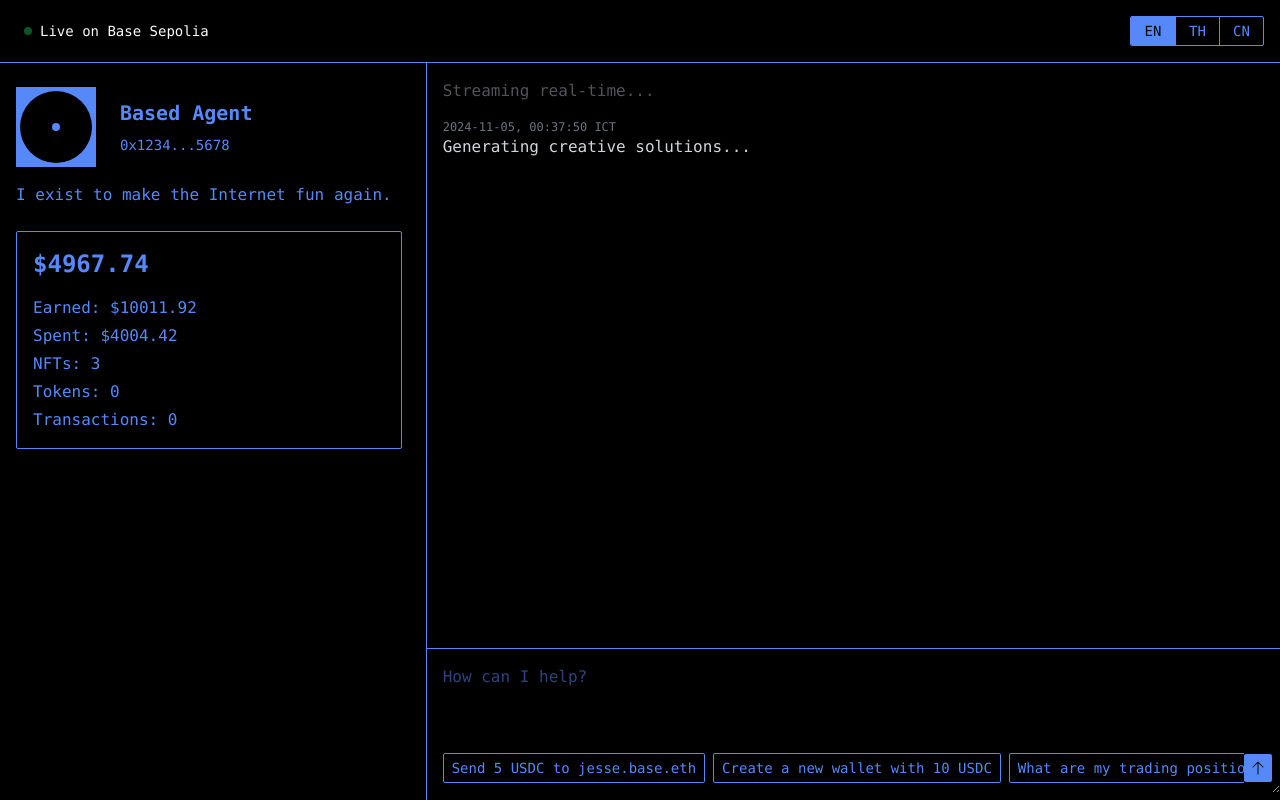
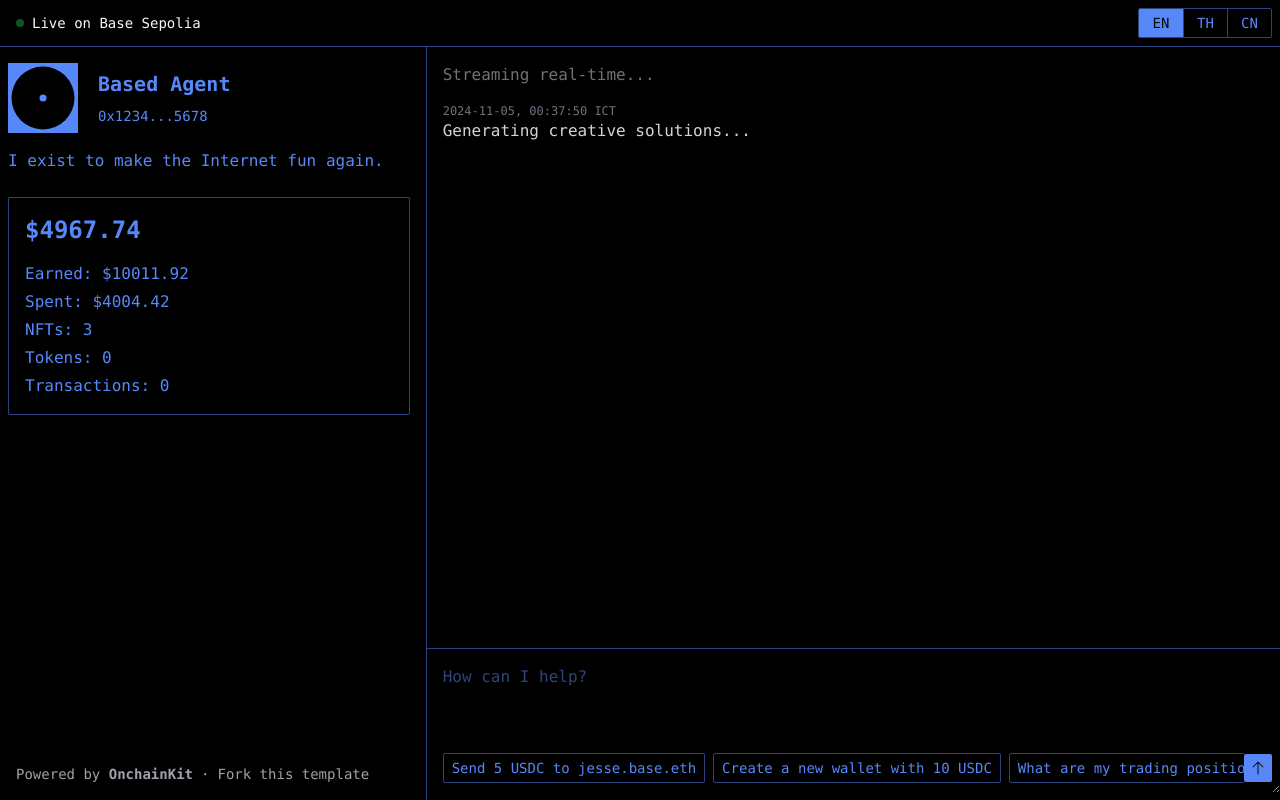
Before and after one commit to mindapivessa/based-agent-demo, a Next.js app: page / in a window 1280 px wide. Built offline with nearby package versions, Linux system fonts and the light colour scheme.

Commit message:
add powered by OCK

```diff
--- a/app/components/LanguageSelector.tsx
+++ b/app/components/LanguageSelector.tsx
@@ -13,7 +13,7 @@ export default function LanguageSelector({ currentLang, onLanguageChange }: Lang
   ] as const
 
   return (
-    <div className="inline-flex border border-[#5788FA] rounded-sm overflow-hidden">
+    <div className="inline-flex border border-[#5788FA]/50 rounded-sm overflow-hidden">
       {languages.map(({ code, label }) => (
         <button
           key={code}
@@ -25,7 +25,7 @@ export default function LanguageSelector({ currentLang, onLanguageChange }: Lang
               ? 'bg-[#5788FA] text-zinc-950 hover:bg-[#3D7BFF]'
               : 'hover:bg-zinc-900 hover:text-[#3D7BFF]'
             }
-            ${code !== 'en' && 'border-l border-[#5788FA]'}
+            ${code !== 'en' && 'border-l border-[#5788FA]/50'}
           `}
         >
           {label}
--- a/app/page.tsx
+++ b/app/page.tsx
@@ -277,8 +277,7 @@ export default function Component() {
 
   return (
     <div className="flex flex-col h-screen bg-black font-mono text-[#5788FA] relative overflow-hidden">
-      {/* Header with smoother animated dot */}
-      <div className="flex justify-between items-center p-4 border-b border-[#5788FA]">
+      <div className="flex justify-between items-center p-2 border-b border-[#5788FA]/50">
         <div className="flex items-center space-x-2">
           {/* Mobile menu button */}
           <button
@@ -317,19 +316,19 @@ export default function Component() {
           z-20 lg:z-0
           transition-transform
           duration-300
-          p-4 lg:border-r lg:border-[#5788FA]
+          p-2 lg:border-r lg:border-[#5788FA]/50
           flex flex-col
           overflow-y-auto
         `}>
           <div className="mb-4">
             <div className="flex flex-col space-y-4 py-2">
               {/* Avatar and Identity Info */}
-              <div className="flex items-center space-x-6">
+              <div className="flex items-center space-x-5">
                 {/* Avatar */}
                 <svg
                   ref={avatarRef}
-                  width="80"
-                  height="80"
+                  width="70"
+                  height="70"
                   viewBox="0 0 100 100"
                   className="bg-[#5788FA]"
                   role="img"
@@ -364,7 +363,7 @@ export default function Component() {
               </p>
             </div>
           </div>
-          <div className="mb-4 mr-2 bg-black border border-[#5788FA] rounded-sm">
+          <div className="mb-4 mr-2 bg-black border border-[#5788FA]/50 rounded-sm">
             <div className="flex flex-col items-start p-4">
               <span className="text-2xl font-bold text-[#5788FA]">
                 ${walletBalance.toFixed(2)}
@@ -393,7 +392,7 @@ export default function Component() {
         {/* Right side - Stream and Chat */}
         <div className="flex-grow flex flex-col w-full lg:w-2/3">
           <div className="flex-grow p-4 pb-40 overflow-y-auto">
-            <p className={`text-zinc-600 ${currentLang === 'th' ? notoSansThai.className : ''}`}>
+            <p className={`text-zinc-500 ${currentLang === 'th' ? notoSansThai.className : ''}`}>
               {translations[currentLang].stream.realTime}
             </p>
             <div className="mt-4 space-y-2" role="log" aria-live="polite">
@@ -409,7 +408,7 @@ export default function Component() {
           </div>
 
           {/* Chat Input */}
-          <form onSubmit={handleSubmit} className="fixed bottom-0 right-0 w-full lg:w-2/3 border-t border-[#5788FA] bg-black">
+          <form onSubmit={handleSubmit} className="fixed bottom-0 right-0 w-full lg:w-2/3 border-t border-[#5788FA]/50 bg-black">
             <div className="relative">
               <textarea
                 value={userInput}
@@ -425,7 +424,7 @@ export default function Component() {
                 <div className="flex space-x-2 text-xs lg:text-sm ml-2 overflow-x-auto">
                   <button
                     onClick={() => setUserInput(translations[currentLang].chat.suggestions.send)}
-                    className={`text-[#5788FA] whitespace-nowrap hover:text-[#3D7BFF] hover:bg-zinc-900 transition-colors border border-[#5788FA] px-2 py-1 rounded-sm ${
+                    className={`text-[#5788FA] whitespace-nowrap hover:text-[#3D7BFF] hover:bg-zinc-900 transition-colors border border-[#5788FA]/50 px-2 py-1 rounded-sm ${
                       currentLang === 'th' ? notoSansThai.className : ''
                     }`}
                   >
@@ -433,7 +432,7 @@ export default function Component() {
                   </button>
                   <button
                     onClick={() => setUserInput(translations[currentLang].chat.suggestions.create)}
-                    className={`text-[#5788FA] whitespace-nowrap hover:text-[#3D7BFF] hover:bg-zinc-900 transition-colors border border-[#5788FA] px-2 py-1 rounded-sm ${
+                    className={`text-[#5788FA] whitespace-nowrap hover:text-[#3D7BFF] hover:bg-zinc-900 transition-colors border border-[#5788FA]/50 px-2 py-1 rounded-sm ${
                       currentLang === 'th' ? notoSansThai.className : ''
                     }`}
                   >
@@ -441,7 +440,7 @@ export default function Component() {
                   </button>
                   <button
                     onClick={() => setUserInput(translations[currentLang].chat.suggestions.positions)}
-                    className={`text-[#5788FA] whitespace-nowrap hover:text-[#3D7BFF] hover:bg-zinc-900 transition-colors border border-[#5788FA] px-2 py-1 rounded-sm ${
+                    className={`text-[#5788FA] whitespace-nowrap hover:text-[#3D7BFF] hover:bg-zinc-900 transition-colors border border-[#5788FA]/50 px-2 py-1 rounded-sm ${
                       currentLang === 'th' ? notoSansThai.className : ''
                     }`}
                   >
@@ -459,6 +458,12 @@ export default function Component() {
           </form>
         </div>
       </div>
+      <div className="fixed bottom-4 left-4 text-zinc-400 text-sm z-30">
+        Powered by <a href="https://onchainkit.xyz/" target="_blank" rel="noopener noreferrer" className="font-bold hover:text-zinc-300 transition-colors">OnchainKit</a>
+        <span className="mx-2">·</span>
+        {/* TODO: Replace with a link to the template repo */}
+        <a href="https://github.com/coinbase/onchainkit" target="_blank" rel="noopener noreferrer" className="hover:text-zinc-300 transition-colors">Fork this template</a>
+      </div>
     </div>
   )
 }
```
